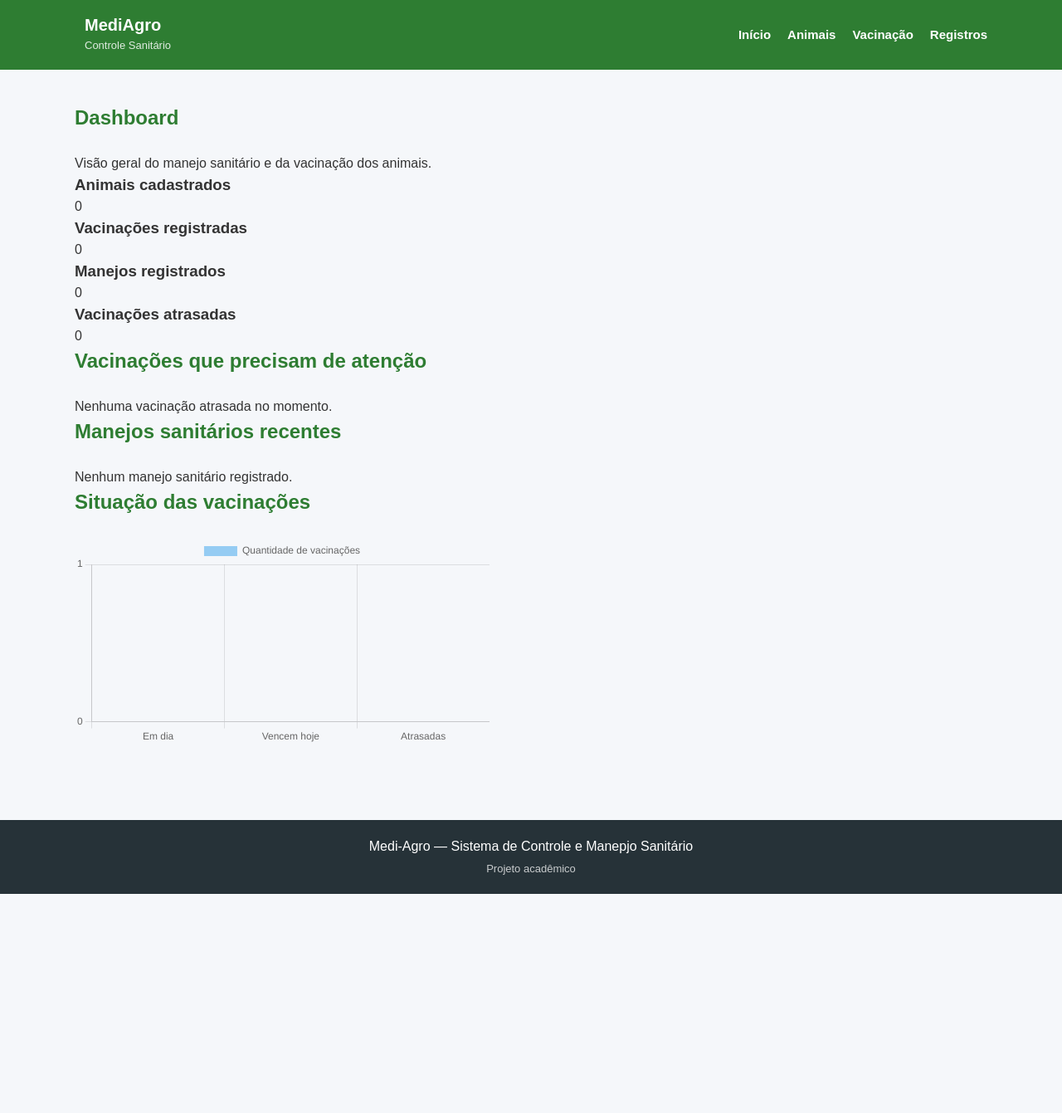
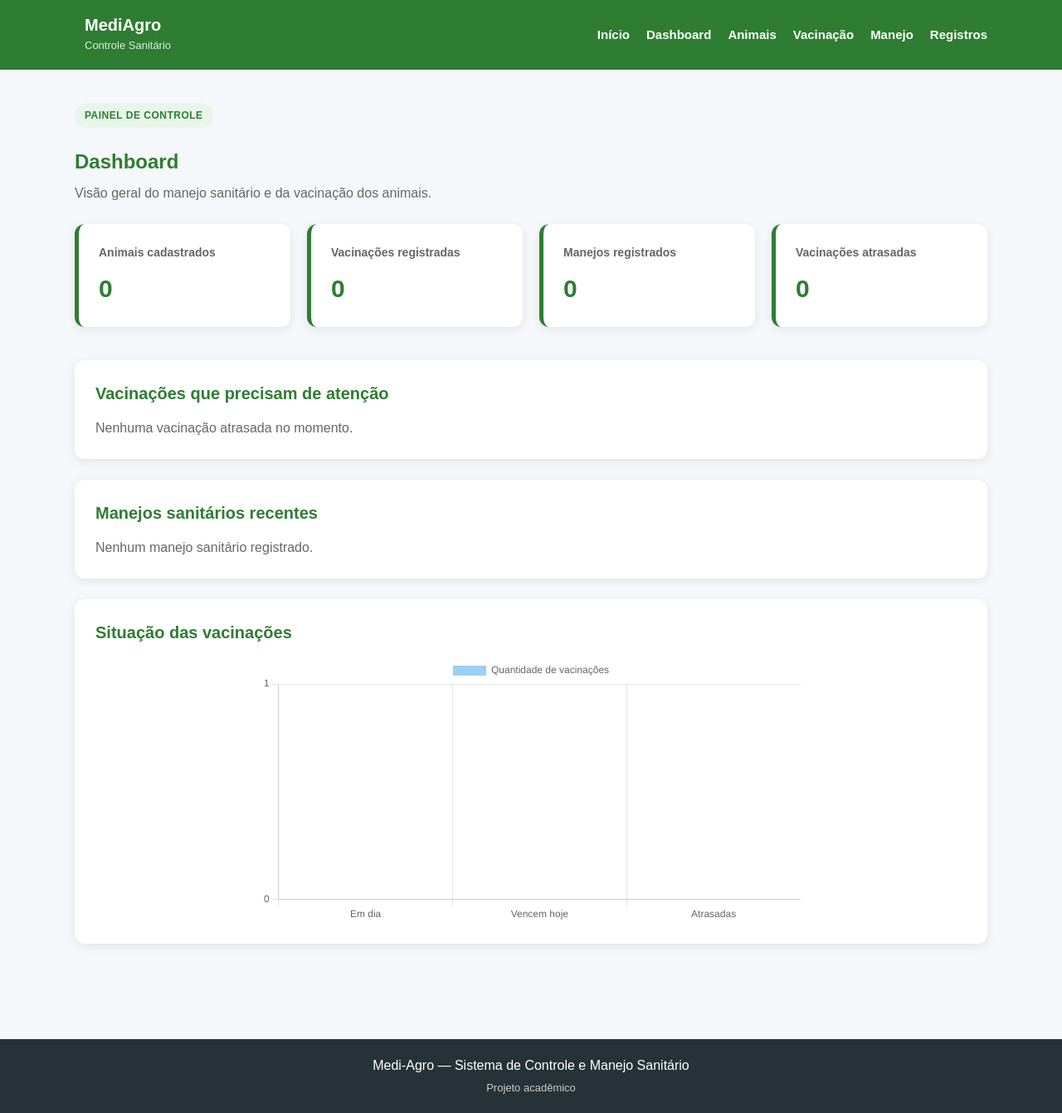
Before and after one commit to AyramViviane/controle-de-manejo-sanitario-e-vacinacao, a Flask app: page /dashboard in a window 1280 px wide. Shown: the whole page at 83% size. Before the commit the page ends 1077 px from the top, so only its background shows below. Run offline with Flask 3, Linux system fonts and the light colour scheme.

Commit message:
style: estiliza e integra o dashboard

```diff
--- a/static/css/style.css
+++ b/static/css/style.css
@@ -432,3 +432,97 @@ tr:hover {
 .link-danger:hover {
     color: #8e0000;
 }
+
+/* ===== Dashboard - Painel de informações ===== */
+
+.dashboard-metricas {
+    display: grid;
+    grid-template-columns: repeat(4, 1fr);
+    gap: 20px;
+    margin: 25px 0 40px;
+}
+
+.card-metrica {
+    background-color: white;
+    padding: 24px;
+    border-radius: 12px;
+    box-shadow: 0 3px 12px rgba(0, 0, 0, 0.08);
+    border-left: 5px solid #2e7d32;
+}
+
+.card-metrica h3 {
+    font-size: 14px;
+    color: #666;
+    margin-bottom: 10px;
+    font-weight: 600;
+}
+
+.card-metrica p {
+    font-size: 30px;
+    font-weight: bold;
+    color: #2e7d32;
+}
+
+/* Seções do Dashboard */
+
+.dashboard-section {
+    background-color: white;
+    padding: 25px;
+    margin-bottom: 25px;
+    border-radius: 12px;
+    box-shadow: 0 3px 12px rgba(0, 0, 0, 0.08);
+}
+
+.dashboard-section h2 {
+    font-size: 20px;
+    margin-bottom: 15px;
+}
+
+.dashboard-section > p {
+    color: #666;
+}
+
+/* Gráfico */
+
+.dashboard-grafico {
+    max-width: 650px;
+    height: 320px;
+    margin: 0 auto;
+}
+
+/* Responsividade */
+
+@media (max-width: 900px) {
+    .dashboard-metricas {
+        grid-template-columns: repeat(2, 1fr);
+    }
+
+    .header-content {
+        flex-direction: column;
+        gap: 15px;
+    }
+
+    .nav {
+        flex-wrap: wrap;
+        justify-content: center;
+    }
+}
+
+@media (max-width: 550px) {
+    .dashboard-metricas {
+        grid-template-columns: 1fr;
+    }
+
+    .dashboard-section {
+        padding: 18px;
+        overflow-x: auto;
+    }
+
+    .nav {
+        gap: 12px;
+    }
+
+    .nav a {
+        font-size: 13px;
+    }
+}
--- a/templates/base.html
+++ b/templates/base.html
@@ -5,10 +5,7 @@
 
     <meta charset="UTF-8">
 
-    <meta
-        name="viewport"
-        content="width=device-width, initial-scale=1.0"
-    >
+    <meta name="viewport" content="width=device-width, initial-scale=1.0">
 
     <title>
         {% block title %}Sistema Agro{% endblock %}
@@ -40,9 +37,12 @@
 
 
             <nav class="nav">
-
                 <a href="{{ url_for('inicio') }}">
                     Início
+                </a>
+
+                <a href="{{ url_for('dashboard') }}">
+                    Dashboard
                 </a>
 
                 <a href="{{ url_for('cadastro') }}">
@@ -53,10 +53,14 @@
                     Vacinação
                 </a>
 
+                <a href="{{ url_for('manejo') }}">
+                    Manejo
+                </a>
+
                 <a href="{{ url_for('listagem') }}">
                     Registros
                 </a>
-
+            </nav>
             </nav>
 
         </div>
@@ -77,7 +81,7 @@
         <div class="container">
 
             <p>
-            Medi-Agro — Sistema de Controle e Manepjo Sanitário
+                Medi-Agro — Sistema de Controle e Manejo Sanitário
             </p>
 
             <span>
--- a/templates/dashboard.html
+++ b/templates/dashboard.html
@@ -4,9 +4,14 @@
 
 {% block content %}
 
-<section>
+<!-- Cabeçalho do Dashboard -->
+<section class="page-header">
+    <span class="page-tag">PAINEL DE CONTROLE</span>
     <h2>Dashboard</h2>
     <p>Visão geral do manejo sanitário e da vacinação dos animais.</p>
+</section>
+
+<!-- Métricas -->
 <div class="dashboard-metricas">
 
     <div class="card-metrica">
@@ -30,9 +35,9 @@
     </div>
 
 </div>
-</section>
 
-<section>
+<!-- Vacinações que precisam de atenção -->
+<section class="dashboard-section">
     <h2>Vacinações que precisam de atenção</h2>
 
     {% if vacinacoes_atencao %}
@@ -52,7 +57,11 @@
                     <td>{{ vacinacao.animal }}</td>
                     <td>{{ vacinacao.vacina }}</td>
                     <td>{{ vacinacao.proxima_dose }}</td>
-                    <td>Atrasada</td>
+                    <td>
+                        <span class="badge badge-danger">
+                            Atrasada
+                        </span>
+                    </td>
                 </tr>
                 {% endfor %}
             </tbody>
@@ -62,8 +71,8 @@
     {% endif %}
 </section>
 
-
-<section>
+<!-- Manejos recentes -->
+<section class="dashboard-section">
     <h2>Manejos sanitários recentes</h2>
 
     {% if manejos_recentes %}
@@ -93,10 +102,11 @@
     {% endif %}
 </section>
 
-<section>
+<!-- Gráfico -->
+<section class="dashboard-section">
     <h2>Situação das vacinações</h2>
 
-    <div style="max-width: 500px;">
+    <div class="dashboard-grafico">
         <canvas id="graficoVacinacoes"></canvas>
     </div>
 </section>
@@ -108,10 +118,13 @@
 
     new Chart(grafico, {
         type: 'bar',
+
         data: {
             labels: ['Em dia', 'Vencem hoje', 'Atrasadas'],
+
             datasets: [{
                 label: 'Quantidade de vacinações',
+
                 data: [
                     Number("{{ vacinacoes_em_dia }}"),
                     Number("{{ vacinacoes_hoje }}"),
@@ -119,11 +132,15 @@
                 ]
             }]
         },
+
         options: {
             responsive: true,
+            maintainAspectRatio: false,
+
             scales: {
                 y: {
                     beginAtZero: true,
+
                     ticks: {
                         precision: 0
                     }
@@ -133,4 +150,4 @@
     });
 </script>
 
-{% endblock %}p Wheel's on the business
+{% endblock %}
```
Lines whose indentation alone changed are shown as unchanged.
